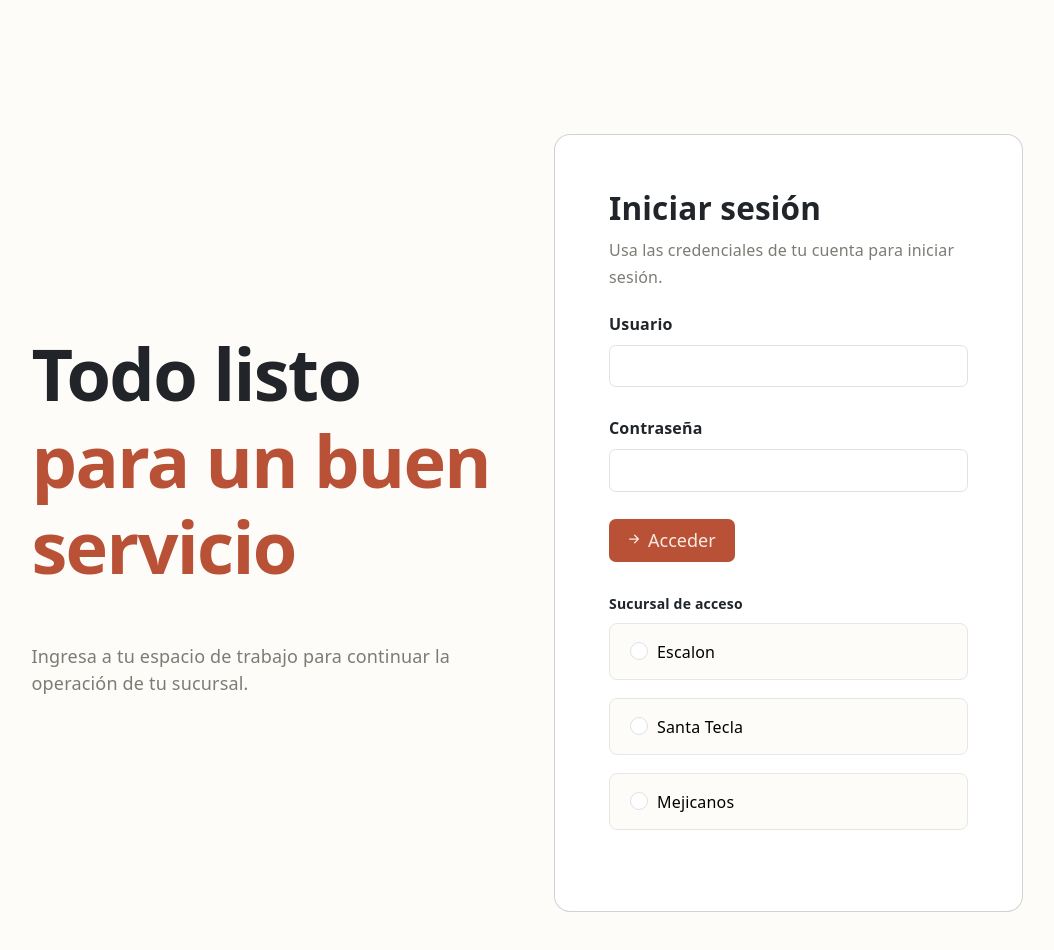
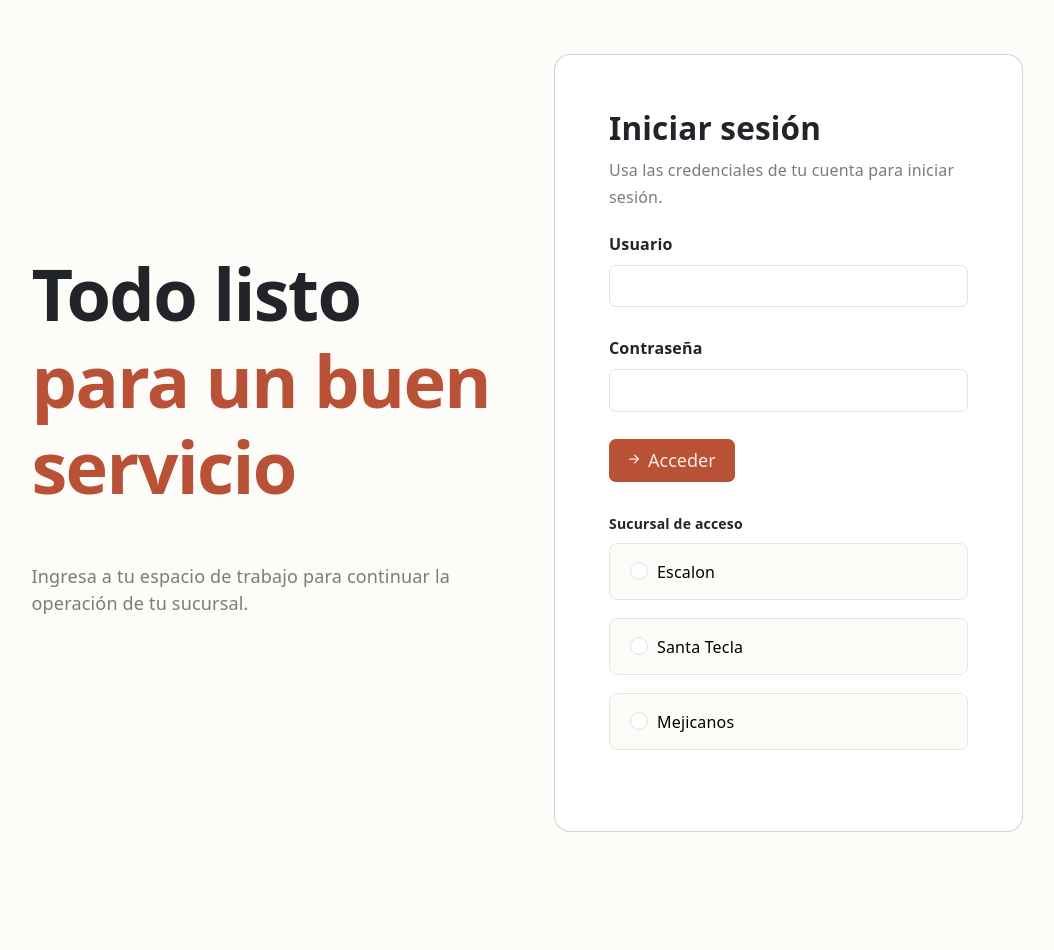
Before and after one commit to Daniellopez28/Proyecto_de_catedra_web, a React (Vite) app in the folder frontend/: page / in a window 1280 px wide. Shown: the top 950 px of the page, without its empty margins (113-1167 px from the left). After the commit the page ends 886 px from the top, so only its background shows below. Built offline with nearby package versions, Linux system fonts and the light colour scheme.

Commit message:
style: correccion de estilos

```diff
--- a/frontend/components/login.jsx
+++ b/frontend/components/login.jsx
@@ -9,7 +9,7 @@ function Login() {
                 <div className="px-4 py-5 px-md-5 text-center text-lg-start" >
                     <div className="container" >
                         <div className="row gx-lg-5 align-items-center" >
-                            <div className="col-lg-6 mb-5 mb-lg-5 container-text">
+                            <div className="col-lg-6 mb-5 mb-lg-5">
                                 <h1 className="my-5 display-3 fw-bold ls-tight">
                                     Todo listo <br />
                                     <span className=" " style={{ color: '#B95136' }}>para un buen servicio</span>
--- a/frontend/src/login.css
+++ b/frontend/src/login.css
@@ -11,8 +11,6 @@ body {
     background-color: #FDFCF9;
     width: 100%;
     min-height: 100vh;
-    margin-top: 80px;
-    margin-bottom: 80px;
     display: flex;
     justify-content: center;
 }
@@ -69,7 +67,3 @@ input[type='radio']:checked{
     border-color: #B95136;
 
 }
-
-.container-text{
-    display: sticky !important;
-}
```
Also changed, not shown: frontend/src/assets/image.png (added).
